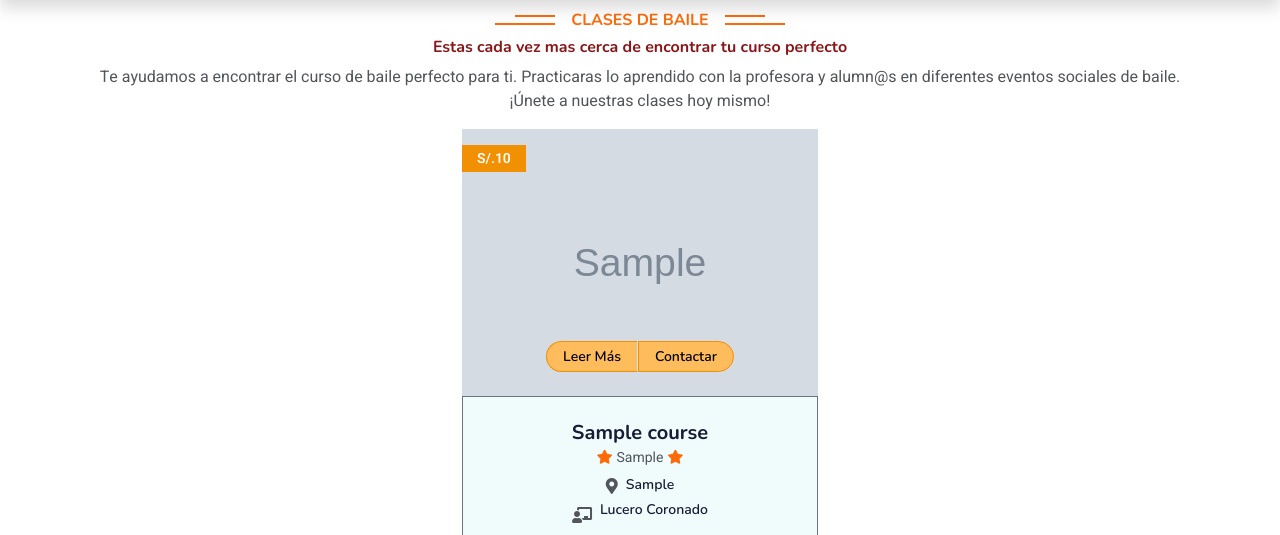
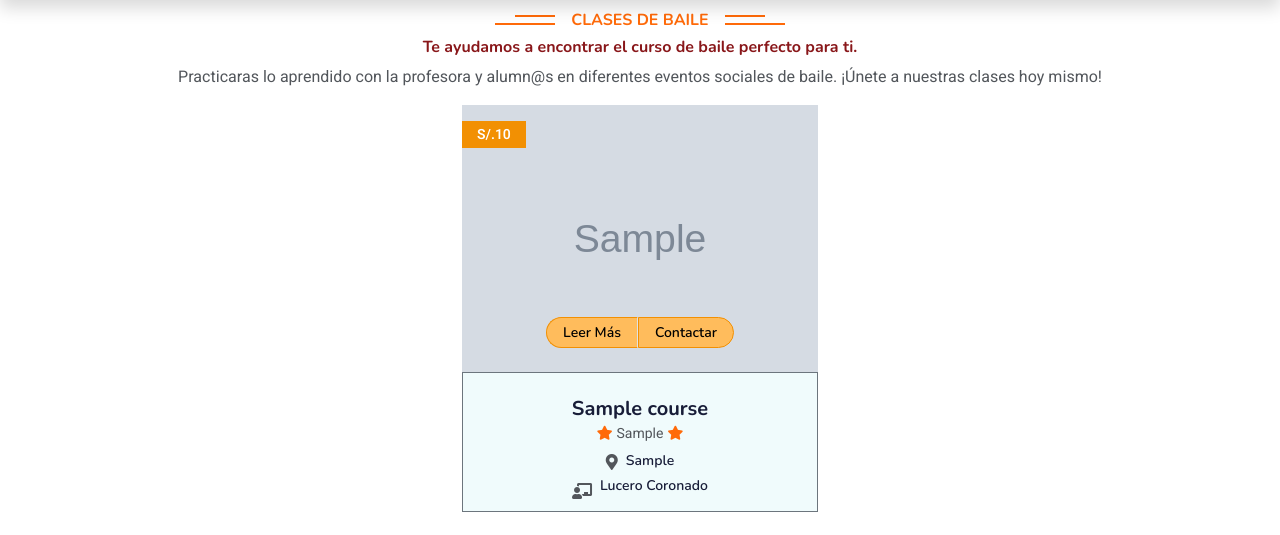
Before and after one commit to paulcobox/webluxe, a Django app: page /courses-group in a window 1280 px wide. Shown: the part 75-610 px from the top of the page. Run offline with Django 3.2, Linux system fonts and the light colour scheme; data comes from the database, SQL or seed files in the repository; tables that the repository leaves empty hold one stand-in row (values such as "Sample post"); grey boxes marked "Sample" are stand-in pictures; parts of the project's set-up code (start-up, migrations or seed data) failed here and were passed over; some libraries are stand-ins or nearby versions.

Commit message:
mejoras feb

```diff
--- a/templates/courses/courses.html
+++ b/templates/courses/courses.html
@@ -11,8 +11,8 @@
             <div class="container">
                 <div class="text-center wow fadeInUp" data-wow-delay="0.1s">
                     <h1 class=" section-title bg-white text-center px-3 color-oran custom-h6">{% if title %}{{ title }}{% endif %}</h1>
-                    <h2 class="mb-2 color-cafe custom-h6">Estas cada vez mas cerca de encontrar tu curso perfecto</h2>
-                    <p>Te ayudamos a encontrar el curso de baile perfecto para ti. Practicaras lo aprendido con la profesora y alumn@s en diferentes eventos sociales de baile. ¡Únete a nuestras clases hoy mismo!</p>
+                    <h2 class="mb-2 color-cafe custom-h6">Te ayudamos a encontrar el curso de baile perfecto para ti.</h2>
+                    <p>Practicaras lo aprendido con la profesora y alumn@s en diferentes eventos sociales de baile. ¡Únete a nuestras clases hoy mismo!</p>
 
                 </div>
                 <div class="row g-4 justify-content-center">
```
